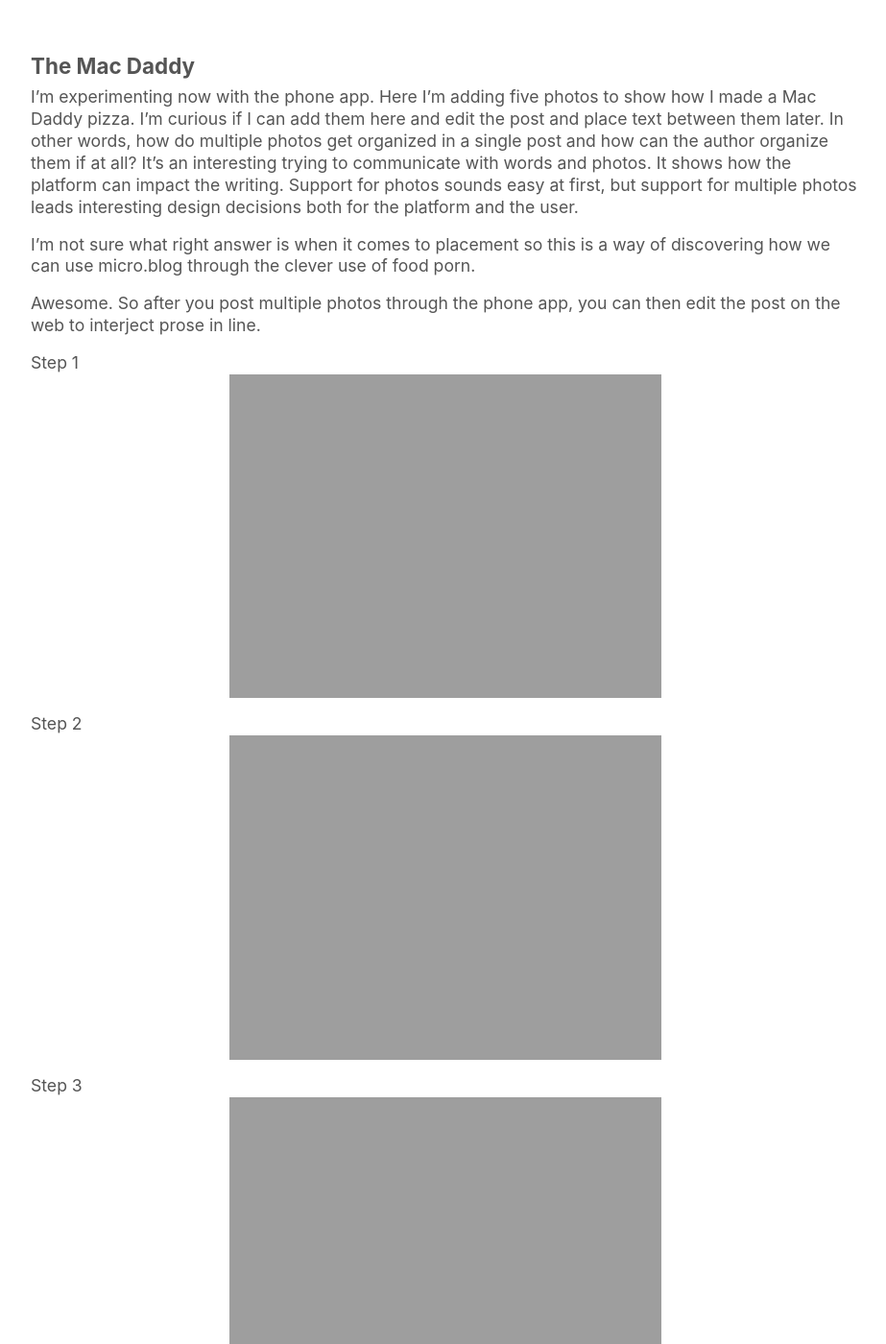
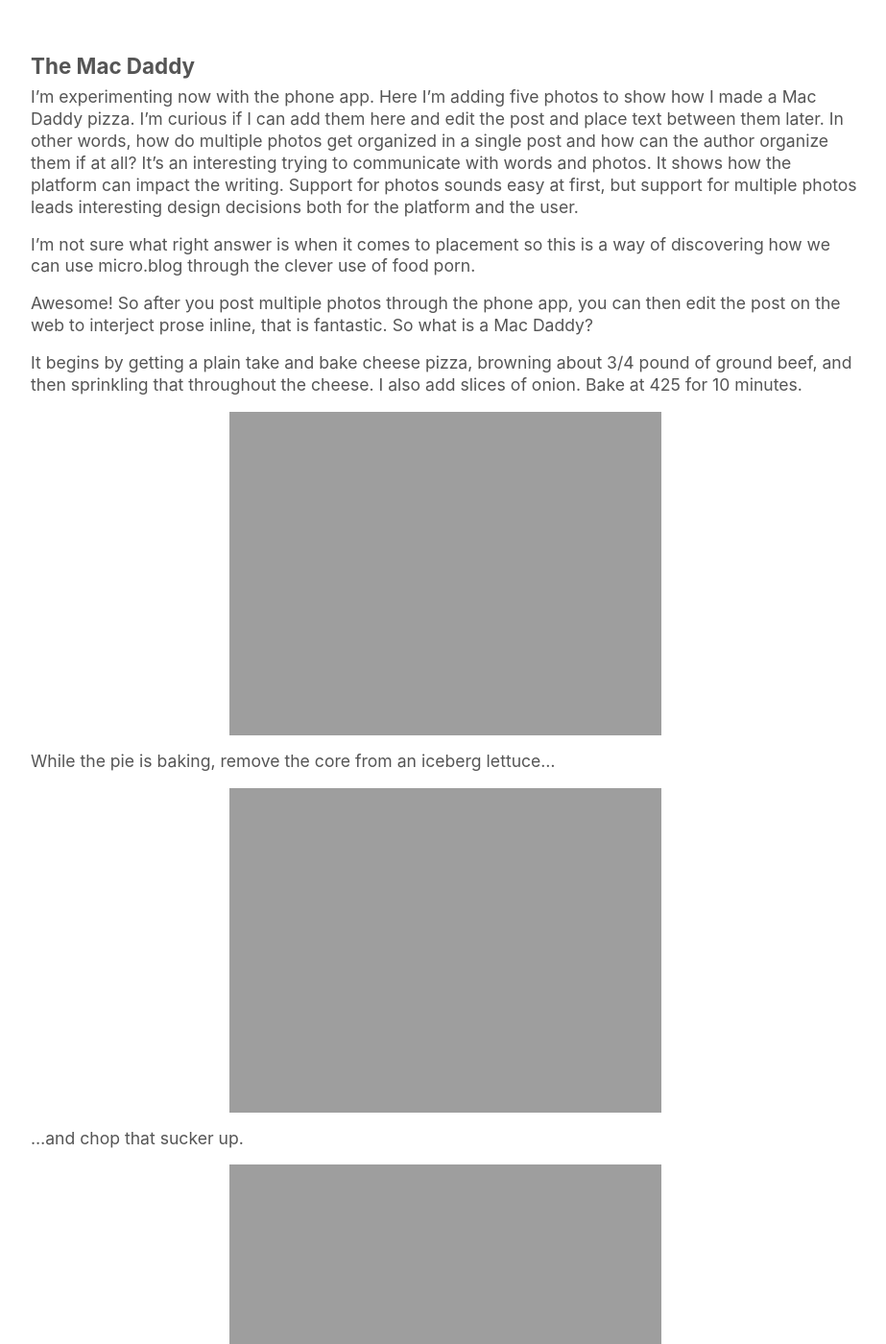
Before and after one commit to johnbarbic/johnbarbic, a Jekyll site: the page built from _posts/2018-03-03-the-mac-daddy.md, in a window 1280 px wide and 1400 px high. Shown: the whole window at 96% size, without its empty margins (176-1099 px from the left). Built offline with Jekyll 4.4.1, drawn with Linux system fonts in a browser that asks for light colours; some of the changed text lies outside the part shown.

Commit message:
Mirroring from Micro.blog.

```diff
--- a/_posts/2018-03-03-the-mac-daddy.md
+++ b/_posts/2018-03-03-the-mac-daddy.md
@@ -9,19 +9,24 @@ I’m experimenting now with the phone app. Here I’m adding five photos to sho
 
 I’m not sure what right answer is when it comes to placement so this is a way of discovering how we can use micro.blog through the clever use of food porn.
 
-Awesome.  So after you post multiple photos through the phone app, you can then edit the post on the web to interject prose in line.
+Awesome! So after you post multiple photos through the phone app, you can then edit the post on the web to interject prose inline, that is fantastic.  So what is a Mac Daddy?
 
-Step 1
+It begins by getting a plain take and bake cheese pizza, browning about 3/4 pound of ground beef, and then sprinkling that throughout the cheese.  I also add slices of onion.  Bake at 425 for 10 minutes.
+
 <img src="http://www.barbic.com/uploads/2018/4e93f324f0.jpg" width="599" height="600" />
 
-Step 2
+While the pie is baking, remove the core from an iceberg lettuce...
+
 <img src="http://www.barbic.com/uploads/2018/032f2dea8a.jpg" width="599" height="600" />
 
-Step 3
+...and chop that sucker up.
+
 <img src="http://www.barbic.com/uploads/2018/b34acfc0c9.jpg" width="599" height="600" />
 
-Step 4
+When the pie is done baking, use Thousand Island dressing to make a nice swirl of yumminess throughout the cheesy beefy oniony crust.  Then distribute the lettuce and add chopped tomatoes to your liking.  Add another swirl of Thousand Island to finish it off.
+
 <img src="http://www.barbic.com/uploads/2018/b3564b1f19.jpg" width="599" height="600" />
 
-Fin
+The end result is the Mac Daddy.  So named because it tastes like a better version of a Big Mac.  It's kid tested and perfect for movie nights.  Now, wasn't this a fun way to see what you can do with muliple photos in a single post on micro.blog?
+
 <img src="http://www.barbic.com/uploads/2018/5b3cb60751.jpg" width="600" height="599" />
```
